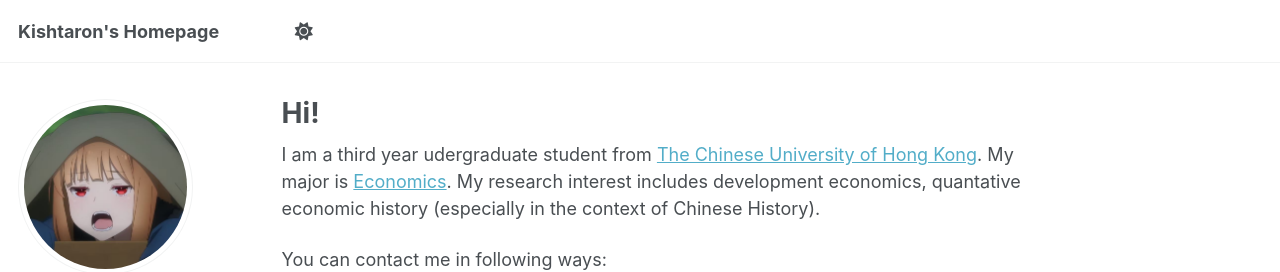
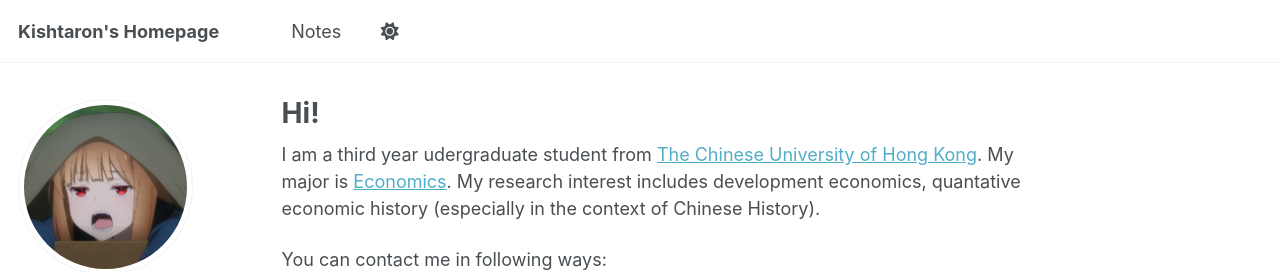
Before and after one commit to Kishtonzhang/Kishtonzhang.github.io, a Jekyll site: the page built from _pages/about.md, in a window 1280 px wide. Shown: the top 272 px of the page. Built offline with Jekyll 4.4.1, drawn with Linux system fonts in a browser that asks for light colours; a script bundle is joined from its source files by our own code; library files that are not in the unit come from our copies.

Commit message:
Update navigation.yml

```diff
--- a/_data/navigation.yml
+++ b/_data/navigation.yml
@@ -6,3 +6,6 @@
 #
 # NOTE that only one of the CV options should be selected, the first is for the
 #      Markdown formatted page while the second is generated using JSON.
+main:
+  - title: "Notes"
+    url: /notes/
```
